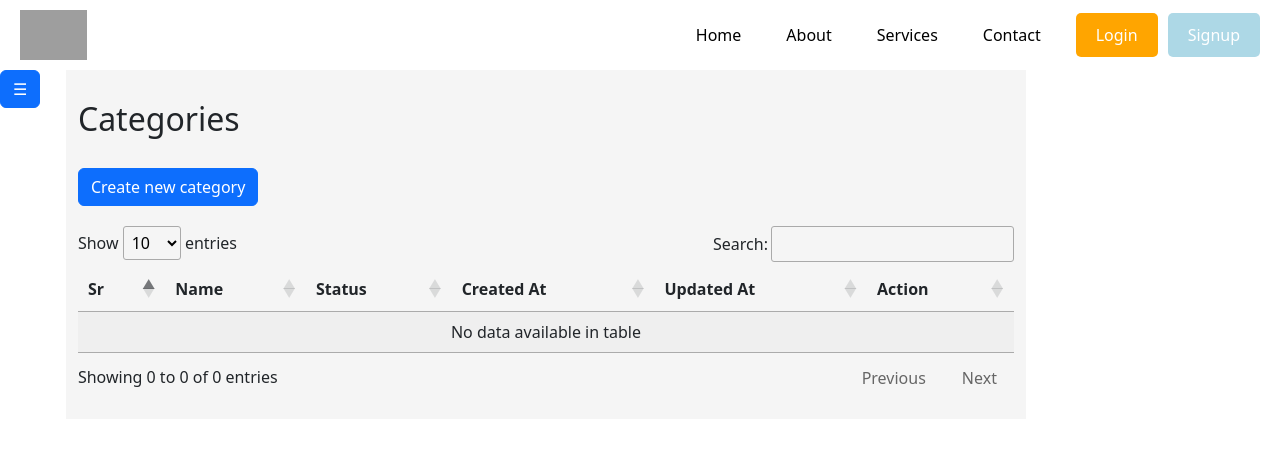
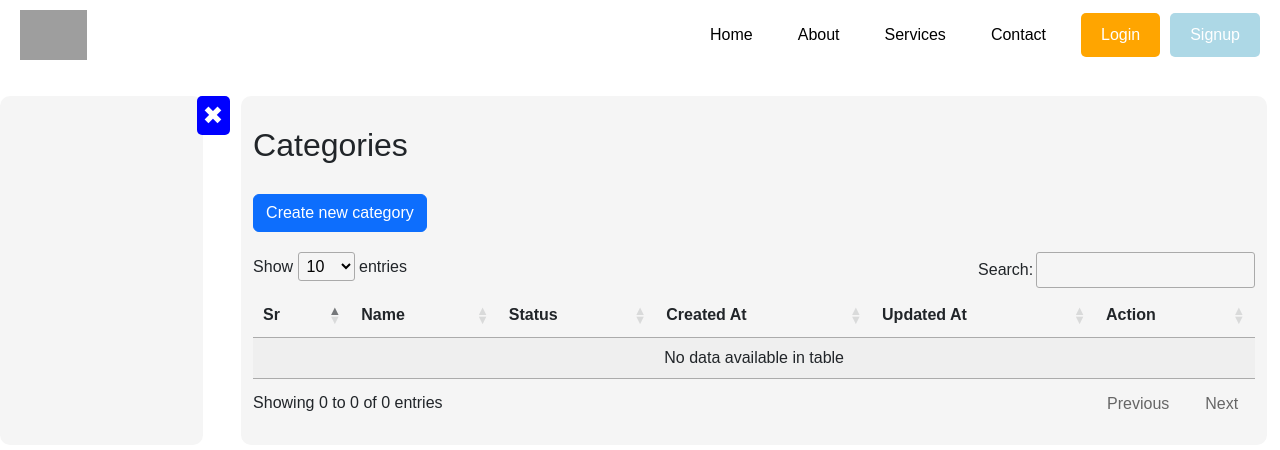
Before and after one commit to onesity/jwt-authentication, a PHP site: page /travel_booking_system/category.php in a window 1280 px wide. Shown: the top 450 px of the page. Run offline with PHP 8.4, Linux system fonts and the light colour scheme; data that the repository does not hold is empty; some libraries are stand-ins or nearby versions; grey boxes are pictures that could not be loaded.

Commit message:
Create side navigation bar using js

```diff
--- a/category.php
+++ b/category.php
@@ -16,7 +16,8 @@ require_once('lib.php');
     <script src="https://code.jquery.com/jquery-3.5.1.js"></script>
     <!-- DataTables JS -->
     <script src="https://cdn.datatables.net/1.11.3/js/jquery.dataTables.min.js"></script>
-
+   <link href="https://cdn.jsdelivr.net/npm/bootstrap@5.3.3/dist/css/bootstrap.min.css" rel="stylesheet" integrity="sha384-QWTKZyjpPEjISv5WaRU9OFeRpok6YctnYmDr5pNlyT2bRjXh0JMhjY6hW+ALEwIH" crossorigin="anonymous">
+    <script src="https://cdn.jsdelivr.net/npm/bootstrap@5.3.3/dist/js/bootstrap.bundle.min.js" integrity="sha384-YvpcrYf0tY3lHB60NNkmXc5s9fDVZLESaAA55NDzOxhy9GkcIdslK1eN7N6jIeHz" crossorigin="anonymous"></script>
     <style>
     .container {
         width: 100%;
@@ -84,33 +85,61 @@ require_once('lib.php');
 
     .main-div {
         display: flex;
+        /* background-color: red; */
+        /* height: 1000px; */
     }
 
     .left-div {
-            width: auto;
+        width: 16%;
+        background-color: blue;
+        margin-top: 2%;
+        margin-bottom: 2%;
+        height: auto;
+        /* margin-left: 1%; */
+        border-radius: 10px;
+        /* border: 1px solid black; */
+        background-color: whitesmoke;
     }
 
     .right-div {
-            width: 75%;
+        width: 81%;
+        margin-top: 2%;
+        margin-bottom: 2%;
+        margin-left: 3%;
+        margin-right: 1%;
+        /* border: 1px solid black; */
+        border-radius: 10px;
         background-color: whitesmoke;
-            margin-left: 2%;
 
+    }
+
+    #hamburger_btn   {
+        margin-left: 97%;
+        /* margin-top: 2%; */
+        font-size: 25px;
+        background-color: blue;
+        color: white;
+        border: none;
+        border-radius: 5px;
+        cursor: pointer;
+        border-radius: 5px;
+        position: relative;
     }
     </style>
 </head>
 
 <body>
     <div class="main-div">
-        <div class="left-div">
         <?php
         sidenavbar();
+
         ?>
-        </div>
+            <div class="right-div">
 
-        <div class="right-div">
             <div class="container">
                 <h2 id="catgory_heading">Categories </h2>
-                <button type="button" class="btn btn-primary" id='create_category_btn' data-bs-toggle="modal" data-bs-target="#exampleModal" data-bs-whatever="@mdo">Create new category</button>
+                <button type="button" class="btn btn-primary" id='create_category_btn' data-bs-toggle="modal"
+                    data-bs-target="#exampleModal" data-bs-whatever="@mdo">Create new category</button>
                 <table id="example" class="display" style="width:100%">
                     <thead>
                         <tr>
@@ -222,7 +251,8 @@ require_once('lib.php');
                     const success_msg = document.getElementById('success_msg');
                     success_msg.style.margin = '30px';
                     setTimeout(() => {
-                            window.location.href = "http://localhost/travel_booking_system/travel_booking_system/category.php";
+                        window.location.href =
+                        "http://localhost/travel_booking_system/travel_booking_system/category.php";
                     }, 3000)
                 } else {
                     errorMessage.innerHTML = res.msg;
@@ -233,6 +263,33 @@ require_once('lib.php');
     $(document).ready(function() {
         $('#example').DataTable();
     });
+    window.addEventListener('load',()=>{
+        const hamburger_btn=document.getElementById('hamburger_btn');
+        const left_div=document.querySelector('.left-div');
+        const right_div=document.querySelector('.right-div');
+        let toggle=0;
+        hamburger_btn.addEventListener('click',()=>{
+            if(toggle==0){
+                left_div.style.width='0px';
+                left_div.style.transition='1s';
+                right_div.style.width='99%';
+                right_div.style.marginLeft='1%';
+                // hamburger_btn.style.marginLeft='10%';
+                // right_div.style.marginLeft='0';
+                hamburger_btn.innerHTML='&#9776'
+                toggle=1;
+            }else{
+                left_div.style.width='16%';
+                left_div.style.transition='1s';
+                right_div.style.marginLeft='3%';
+                right_div.style.width='81%';
+                hamburger_btn.innerHTML='&#x2716;'
+                toggle=0;
+            }
+        })
+
+    })
+
     </script>
 
 
--- a/config.php
+++ b/config.php
@@ -1,6 +1,6 @@
 <?php
 
-$conn=mysqli_connect('localhost','root','','jwt');
+$conn=mysqli_connect('localhost','root','','travel_booking_system');
 return [
     'jwt-secret'=>'ffsfswrteryrhrhdteyete'
 ]
--- a/lib.php
+++ b/lib.php
@@ -60,20 +60,8 @@ function send_email($email,$subject,$body,)
 }
 
 function sidenavbar(){
-    echo '<div class="offcanvas offcanvas-start" data-bs-scroll="true" tabindex="-1" id="offcanvasWithBothOptions" aria-labelledby="offcanvasWithBothOptionsLabel"><div class="offcanvas-header">
-    <h5 class="offcanvas-title" id="offcanvasWithBothOptionsLabel">Navigation</h5>
-    <button type="button" class="btn-close" data-bs-dismiss="offcanvas" aria-label="Close"><i class="bi bi-list"></i></button>
-    </div>
-    <div class="offcanvas-body">
-    <a href="#">Create Category</a>
-    <br><br>
-    <a href="#">Create Category</a>
-    <br><br>
-    <a href="#">Create Category</a>
-    <br><br>
-    <a href="#">Create Category</a>
-    <br><br>
-    </div>
-</div><button   class="btn btn-primary" type="button" data-bs-toggle="offcanvas" data-bs-target="#offcanvasWithBothOptions" aria-controls="offcanvasWithBothOptions"> &#9776</button><link href="https://cdn.jsdelivr.net/npm/bootstrap@5.3.3/dist/css/bootstrap.min.css" rel="stylesheet" integrity="sha384-QWTKZyjpPEjISv5WaRU9OFeRpok6YctnYmDr5pNlyT2bRjXh0JMhjY6hW+ALEwIH" crossorigin="anonymous">
-    <script src="https://cdn.jsdelivr.net/npm/bootstrap@5.3.3/dist/js/bootstrap.bundle.min.js" integrity="sha384-YvpcrYf0tY3lHB60NNkmXc5s9fDVZLESaAA55NDzOxhy9GkcIdslK1eN7N6jIeHz" crossorigin="anonymous"></script>';
+    echo '<div class="left-div">
+                <button  id="hamburger_btn">&#x2716;</button>
+        </div>
+        ';
 }
```
Also changed, not shown: styles.css (added). Lines whose indentation alone changed are shown as unchanged.
